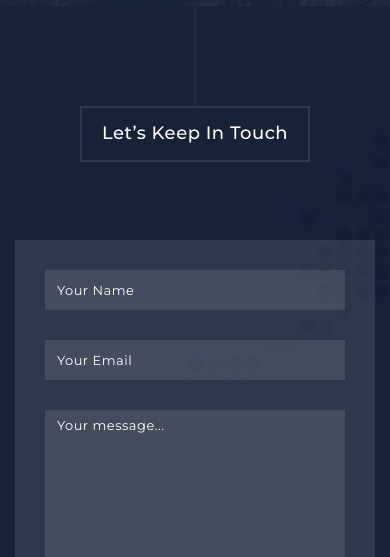
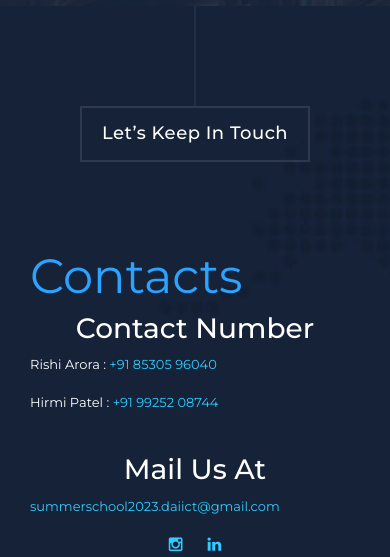
Before and after one commit to jay-4103/IEEE_SummerSchool24.github.io, a PHP site: page / in a window 390 px wide. Shown: the part 4971-5528 px from the top of the page. Run offline with PHP 8.4, Linux system fonts and the light colour scheme; some libraries are stand-ins or nearby versions; grey boxes are pictures that could not be loaded.

Commit message:
Added Contacts and Map

```diff
--- a/assets/css/templatemo-grad-school.css
+++ b/assets/css/templatemo-grad-school.css
@@ -652,6 +652,84 @@ section.coming-soon .continer h4 em {
   }
 
 }
+#contact .contact-info {
+  margin-bottom: 20px;
+  text-align: center;
+}
+
+#contact .contact-info i {
+  font-size: 48px;
+  display: inline-block;
+  margin-bottom: 10px;
+  color: #006699;
+}
+
+#contact .contact-info address,
+#contact .contact-info p {
+  margin-bottom: 0;
+  color: #112363;
+}
+
+#contact .contact-info h3 {
+  font-size: 18px;
+  margin-bottom: 15px;
+  font-weight: bold;
+  text-transform: uppercase;
+  color: #112363;
+}
+
+#contact .contact-info a {
+  color: #4869df;
+}
+
+#contact .contact-info a:hover {
+  color: #006699;
+}
+
+#contact .contact-address,
+#contact .contact-phone,
+#contact .contact-email {
+  margin-bottom: 20px;
+}
+#contact .contact-address .h3
+{
+  padding: 10px;
+}
+.section-header {
+  margin-bottom: 60px;
+  position: relative;
+  padding-bottom: 20px;
+}
+
+.section-header::before {
+  content: '';
+  position: absolute;
+  display: block;
+  width: 60px;
+  height: 5px;
+  background: #006699;
+  bottom: 0;
+  left: calc(50% - 25px);
+}
+
+
+.section-header h2 {
+  font-size: 36px;
+  text-transform: uppercase;
+  text-align: center;
+  font-weight: 700;
+  margin-bottom: 10px;
+}
+
+.section-header p {
+  text-align: center;
+  padding: 0;
+  margin: 0;
+  font-size: 18px;
+  font-weight: 500;
+  color: #494b52;
+}
+
 
 section.coming-soon .continer .counter .days,
 section.coming-soon .continer .counter .hours,
--- a/index.html
+++ b/index.html
@@ -322,12 +322,42 @@ https://templatemo.com/tm-557-grad-school
           </div>
         </div>
         <div class="col-md-6">
+          <div class="col-md-6 align-self-center">
+            <div class="left-content" >
+              <font color ="white">
+              <font color ="#2ba3ff" size = "50px" weight="800"><span>Contacts</span></font>
 
+              <div class="contact-phone">
+                <i class="ion-ios-telephone-outline"></i>
+                <h3 style="text-align:center">Contact Number</h3>
+                <p>Rishi Arora :<a href="tel: +91 85305 96040  "> +91 85305 96040 </a></p>
+                <p> Hirmi Patel :<a href="tel:+91 99252 08744 "> +91 99252 08744</a></p>
+              </div>
+              <br>
+              <div class="contact-email">
+                <i class="ion-ios-email-outline"></i>
+                <h3 style="text-align:center">Mail Us At</h3>
+                <p ><a href="mailto: summerschool2023.daiict@gmail.com">summerschool2023.daiict@gmail.com </a></p>
+              </div>
+
+              <div class="social-links" style="text-align: center">
+                <!-- <a href="https://twitter.com/daiictofficial" class="twitter"><i class="fa fa-twitter"></i></a> -->
+                <!-- <a href="https://www.facebook.com/ieeesbdaiict" class="facebook"><i class="fa fa-facebook"></i></a> -->
+                <a href="https://www.instagram.com/i.fest/" class="instagram"><i class="fa fa-instagram"></i></a>
+                <!-- <a href="#" class="google-plus"><i class="fa fa-google-plus"></i></a> -->&nbsp;&nbsp;&nbsp;&nbsp;
+                <a href="https://www.linkedin.com/company/ieee-student-branch-daiict/" class="linkedin"><i
+                    class="fa fa-linkedin"></i></a>
+              </div>
+
+            </font>
+
+                </div>
+          </div>
         <!-- Do you need a working HTML contact-form script?
 
                     Please visit https://templatemo.com/contact page -->
 
-          <form id="contact" action="" method="post">
+          <!-- <form id="contact" action="" method="post">
             <div class="row">
               <div class="col-md-6">
                   <fieldset>
@@ -350,11 +380,12 @@ https://templatemo.com/tm-557-grad-school
                 </fieldset>
               </div>
             </div>
-          </form>
+          </form> -->
+
         </div>
         <div class="col-md-6">
           <div id="map">
-            <iframe src="https://maps.google.com/maps?q=Av.+L%C3%BAcio+Costa,+Rio+de+Janeiro+-+RJ,+Brazil&t=&z=13&ie=UTF8&iwloc=&output=embed" width="100%" height="422px" frameborder="0" style="border:0" allowfullscreen></iframe>
+            <iframe src="https://www.google.com/maps/embed?pb=!1m18!1m12!1m3!1d3667.497264030198!2d72.62672681440694!3d23.18854191592487!2m3!1f0!2f0!3f0!3m2!1i1024!2i768!4f13.1!3m3!1m2!1s0x395c2a3c9618d2c5%3A0xc54de484f986b1fa!2sDA-IICT!5e0!3m2!1sen!2sin!4v1653152638674!5m2!1sen!2sin" width="100%" height="422px" frameborder="0" style="border:0" allowfullscreen></iframe>
           </div>
         </div>
       </div>
```
